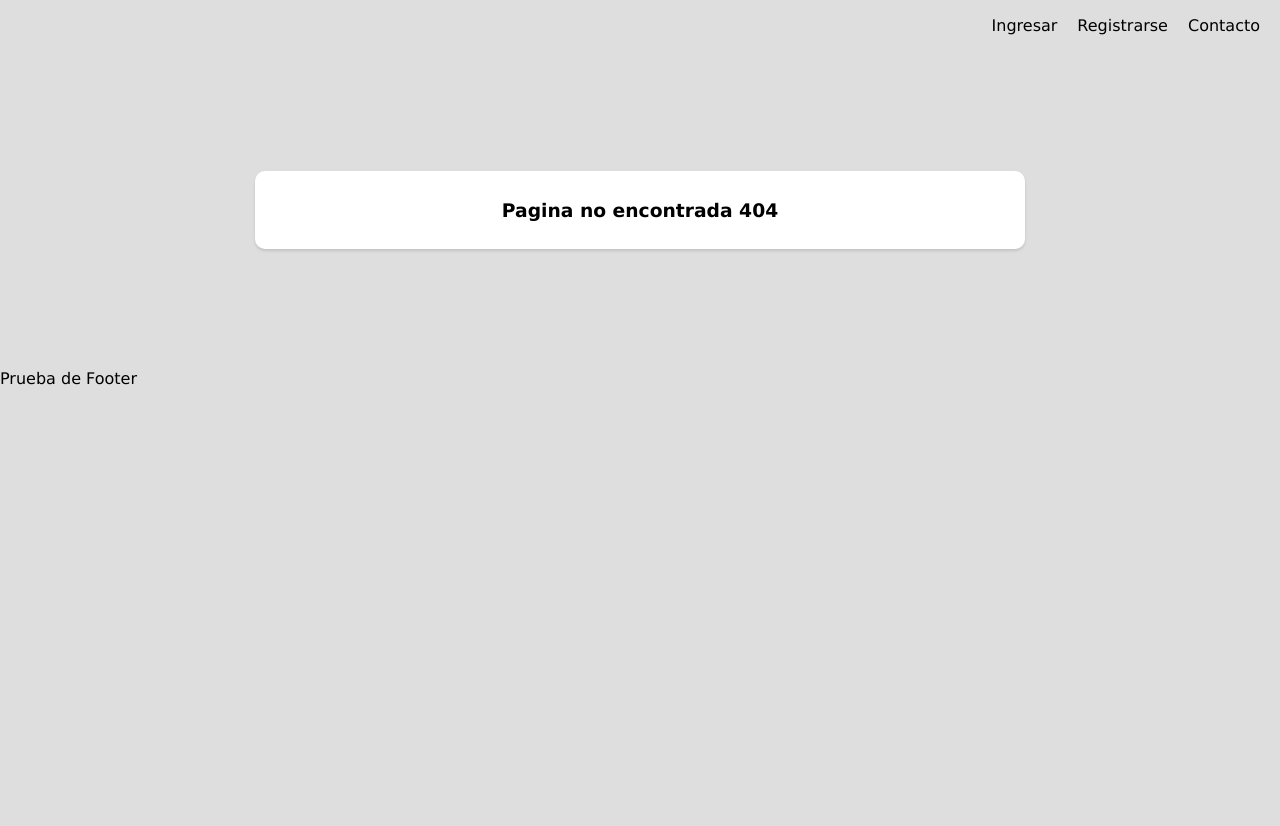
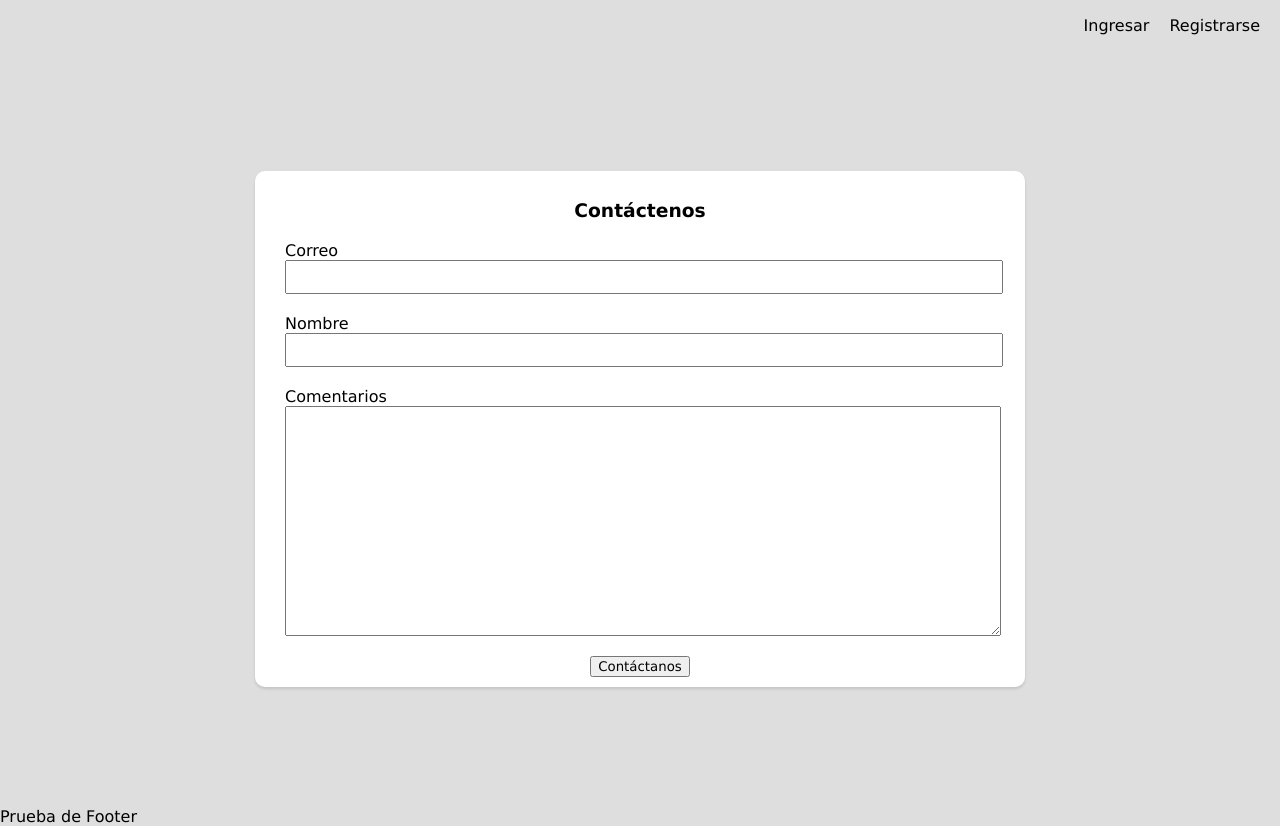
Before and after one commit to matiasua/Sitio_React, a React (Create React App) app: page /contact in a window 1280 px wide. Before the commit this address had no page. Before the commit the page ends 800 px from the top, so only its background shows below. Built offline with nearby package versions, Linux system fonts and the light colour scheme.

Commit message:
Clase 28/05
Error de Validacion En LoginForm y RegisterForm.

```diff
--- a/src/App.js
+++ b/src/App.js
@@ -3,6 +3,7 @@ import './App.css';
 import Login from './pages/Login';
 import Register from './pages/Register';
 import NotFound from './pages/NotFound';
+import Contact from './pages/Contact'
 import {
   BrowserRouter as Router,
   Switch,
@@ -22,6 +23,9 @@ function App() {
        <Route path="/Register">
         <Register />
        </Route>
+       <Route path="/contact">
+       <Contact />
+       </Route>
        <Route path="*">
         <NotFound />
        </Route>
--- a/src/components/InputLine.jsx
+++ b/src/components/InputLine.jsx
@@ -16,7 +16,8 @@ export default function InputLine(props){
     list,
     onChange,
     name,
-    error
+    error,
+    value
 
   } = props;
   /*
@@ -40,6 +41,7 @@ export default function InputLine(props){
         step={step}
         list={list && list.id}
         onChange={(event) => onChange(name, event)}
+        value={value}
         className={error ? 'inputError' : undefined} />
       {list &&
          <datalist id={list.id}>
--- a/src/components/SelectLine.jsx
+++ b/src/components/SelectLine.jsx
@@ -2,12 +2,12 @@ import React from 'react';
 import LineField from './LineField';
 
 export default function SelectLine(props) {
-   const { name, onChange, label, options, required, error } = props;
+   const { name, onChange, label, options, required, error, value } = props;
 
   return(
     <LineField label={label}>
       <select
-        defaultValue=""
+        value={value}
         required={required}
         onChange={(event) => onChange(name, event)}
         className={error ? 'inputError' : undefined}
--- a/src/components/TextareaLine.jsx
+++ b/src/components/TextareaLine.jsx
@@ -2,7 +2,7 @@ import React from 'react';
 import LineField from './LineField';
 
 export default function TextareaLine(props){
-  const { name, label, rows, placeholder, error, onChange } = props;
+  const { name, label, rows, placeholder, error, onChange, value} = props;
 
   return(
     <LineField label={label}>
@@ -11,7 +11,7 @@ export default function TextareaLine(props){
         placeholder={placeholder}
         onChange={(event) => onChange(name, event)}
         className={error ? 'inputError' : undefined}
-      ></textarea>
+      >{value}</textarea>
     </LineField>
   );
 }
--- /dev/null
+++ b/src/containers/ContactForm.jsx
@@ -0,0 +1,84 @@
+import React from 'react';
+import InputLine from '../components/InputLine';
+import TextareaLine from '../components/TextareaLine';
+import { validateEmail, isEmpty } from '../utils/validations';
+
+
+export default class ContactForm extends React.Component {
+   state = {
+     contactData: {
+       email: '',
+       name: '',
+       comments: ''
+     },
+     errors: {
+       email: false,
+       name: false,
+       comments: false
+     }
+   };
+
+   onChange = (name, event) => {
+     const value = event.target.value;
+     const contactData = Object.assign({}, this.state.contactData);
+     contactData[name]=value
+     this.setState({
+        contactData
+        });
+   }
+
+   doContact = (event) => {
+     const { email, name, comments } = this.state.contactData;
+     const emailError = !validateEmail(email);
+     const nameError = isEmpty(name);
+     const commentsError = isEmpty(comments)
+
+ /* Actualizamos el estado segun las validaciones */
+     this.setState({
+       errors: {
+         email: emailError,
+         name: nameError,
+         comments: commentsError
+       }
+     });
+
+      event.preventDefault();
+   }
+
+  render() {
+    const { email, name, comments } = this.state.contactData;
+    const { errors } = this.state;
+
+    return  (
+      <form>
+        <InputLine
+           name="email"
+           label="Correo"
+           type="text"
+           onChange={this.onChange}
+           error={errors.email}
+           value={email}
+           />
+             <InputLine
+                name="name"
+                label="Nombre"
+                type="text"
+                onChange={this.onChange}
+                error={errors.name}
+                value={name}
+                />
+                <TextareaLine
+                   name="comments"
+                   label="Comentarios"
+                   rows="8"
+                   placeholder=" "
+                   error={errors.comments}
+                   onChange={this.onChange}
+                   value={comments}
+                 />
+              <button onClick={this.doContact}>Cont&aacute;ctanos</button>
+           </form>
+
+    );
+  }
+}
--- a/src/components/LoginForm.jsx
+++ b/src/containers/LoginForm.jsx
@@ -1,5 +1,6 @@
 import React from 'react';
-import InputLine from './InputLine';
+import InputLine from '../components/InputLine';
+import { validatePassword, validateEmail } from '../utils/validations';
 
 export default class LoginForm extends React.Component{
   state = {
@@ -13,24 +14,19 @@ export default class LoginForm extends React.Component{
     }
   };
 
-/* Funcion de validacion, revisa si el texto del componente esta vacio o no */
-  isEmpty = (value) => {
-    return value.trim() === '';
-
-    /* if (value === '') {
-      return true;
-    } else {
-      return false;
-    } */
+  onChange = (name, event) => {
+    const value = event.target.value;
+    const loginData = Object.assign({}, this.state.loginData);
+    loginData[name]=value
+    this.setState({
+       loginData
+       });
   }
 
   doLogin = (event) => {
     const { email, password } = this.state.loginData;
-    const emailError = this.isEmpty(email);
-    const passwordError = this.isEmpty(password);
-
-    console.log('Email error:' +emailError);
-    console.log('Password error :' +passwordError);
+    const emailError = !validateEmail(email);
+    const passwordError = !validatePassword(password, email);
 
 /* Actualizamos el estado segun las validaciones */
     this.setState({
@@ -43,16 +39,9 @@ export default class LoginForm extends React.Component{
      event.preventDefault();
   }
 
-  onChange = (name, event) => {
-    const value = event.target.value;
-    const loginData = Object.assign({}, this.state.loginData);
-    loginData[name]=value
-    this.setState({
-       loginData
-       });
-  }
 
   render (){
+    const { email, password } = this.state.loginData;
     const { errors } = this.state;
     return (
       <form>
@@ -63,6 +52,7 @@ export default class LoginForm extends React.Component{
            type="text"
            onChange={this.onChange}
            error={errors.email}
+           value={email}
            />
 
         <InputLine
@@ -72,6 +62,7 @@ export default class LoginForm extends React.Component{
            type="password"
            onChange={this.onChange}
            error={errors.password}
+           value={password}
            />
         <button onClick={this.doLogin}>Ingresar</button>
       </form>
--- /dev/null
+++ b/src/pages/Contact.jsx
@@ -0,0 +1,23 @@
+import React from 'react';
+import NavBar from '../components/NavBar';
+import Footer from '../components/Footer';
+import Content from '../components/Content';
+import ContactForm from '../containers/ContactForm';
+
+
+const links = [
+  {href: 'login', title: 'Ingresar'},
+  {href: 'register', title: 'Registrarse'},
+]
+
+export default function Contact(){
+  return(
+    <>
+     <NavBar links={links} />
+     <Content title="Cont&aacute;ctenos">
+      <ContactForm />
+     </Content>
+     <Footer />
+     </>
+  );
+}
--- a/src/pages/Login.jsx
+++ b/src/pages/Login.jsx
@@ -2,11 +2,11 @@ import React from 'react';
 import NavBar from '../components/NavBar';
 import Footer from '../components/Footer';
 import Content from '../components/Content';
-import LoginForm from '../components/LoginForm';
+import LoginForm from '../containers/LoginForm';
 
 const links = [
   {href: 'Register', title: 'Registrarse'},
-  {href: 'Contacto', title: 'Contacto'}
+  {href: 'contact', title: 'Contacto'}
 ]
 
 
--- a/src/pages/NotFound.jsx
+++ b/src/pages/NotFound.jsx
@@ -6,7 +6,7 @@ import Content from '../components/Content';
 const links = [
   {href: 'Login', title: 'Ingresar'},
   {href: 'Register', title: 'Registrarse'},
-  {href: 'Contacto', title: 'Contacto'}
+  {href: 'contact', title: 'Contacto'}
 ]
 
 
--- a/src/pages/Register.jsx
+++ b/src/pages/Register.jsx
@@ -2,11 +2,11 @@ import React from 'react';
 import NavBar from '../components/NavBar';
 import Footer from '../components/Footer';
 import Content from '../components/Content';
-import RegisterForm from '../components/RegisterForm';
+import RegisterForm from '../containers/RegisterForm';
 
 const links = [
   {href: 'Login', title: 'Ingresar'},
-  {href: 'Contacto', title: 'Contacto'},
+  {href: 'contact', title: 'Contacto'},
   {href: 'Terminos', title: 'Terminos y Condiciones' }
 ]
 
--- /dev/null
+++ b/src/utils/validations.js
@@ -0,0 +1,44 @@
+export function validateEmail (value) {
+  if (isEmpty(value)) {
+    return false;
+  }
+
+  if (!value.contains('@')){
+    return false;
+  }
+  return true;
+}
+
+export function validatePassword (value, compareValue){
+  if (this.isEmpty(value)){
+    return false;
+  }
+
+  if ( value === compareValue) {
+    return false;
+  }
+  return true;
+}
+
+/* Funcion de validacion, revisa si el texto del componente esta vacio o no */
+export function isEmpty (value){
+  return value.trim() === '';
+
+  /* if (value === '') {
+    return true;
+  } else {
+    return false;
+  } */
+}
+
+export function validateConfirmation (value, compareValue) {
+  if (this.isEmpty(value)) {
+    return false;
+  }
+
+  if (value !== compareValue){
+    return false;
+  }
+
+  return true;
+}
```
Also changed, not shown: src/containers/RegisterForm.jsx (renamed from src/components/RegisterForm.jsx, +27 -23 lines).
